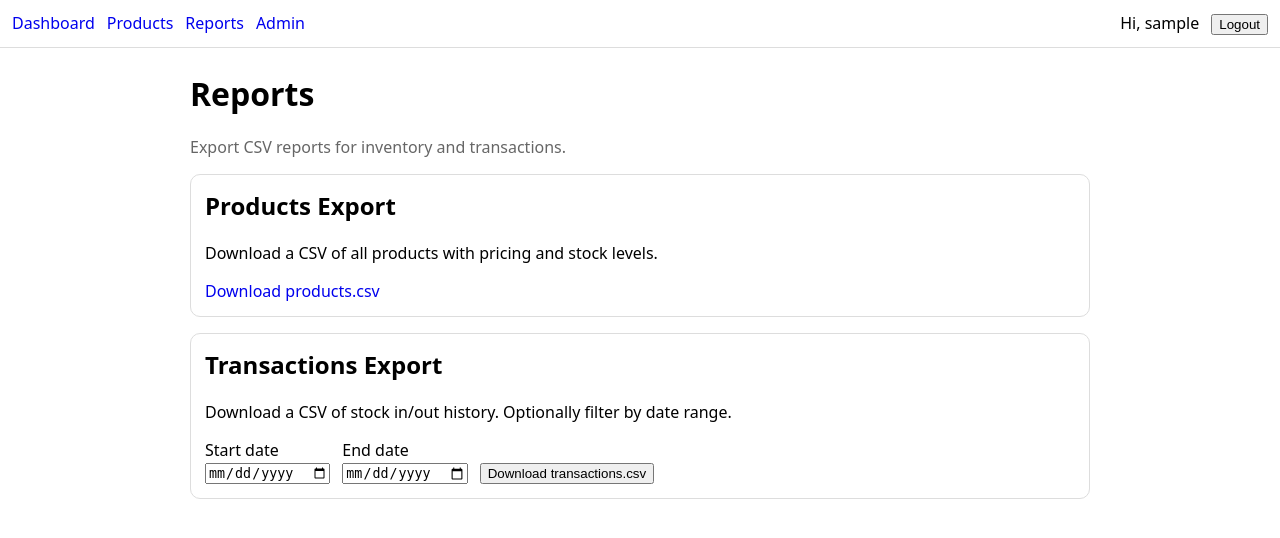
After one commit to JaswinderJattana-gdev/Inventory-pro, a Django app: page /reports/ in a window 1280 px wide. The commit adds this page. Shown: the top 538 px of the page. Run offline with Django 5.2, Linux system fonts and the light colour scheme; the visitor is signed in with stand-in values (Sample User, id 1).

Commit message:
Reports page with CSV export for products and transactions

```diff
--- a/backend/inventory/urls.py
+++ b/backend/inventory/urls.py
@@ -9,4 +9,7 @@ urlpatterns = [
     path("products/<int:pk>/", views.product_detail, name="product_detail"),
     path("products/<int:pk>/edit/", views.product_update, name="product_update"),
     path("products/<int:pk>/stock/", views.stock_transaction, name="stock_transaction"),
+    path("reports/", views.reports_home, name="reports_home"),
+    path("reports/products.csv", views.export_products_csv, name="export_products_csv"),
+    path("reports/transactions.csv", views.export_transactions_csv, name="export_transactions_csv"),
 ]
--- a/backend/inventory/views.py
+++ b/backend/inventory/views.py
@@ -7,6 +7,11 @@ from django import forms
 from django.shortcuts import get_object_or_404, redirect, render
 from .forms import ProductForm
 from .models import Product, Category
+
+import csv
+from datetime import datetime
+from django.http import HttpResponse
+from django.utils.timezone import make_aware
 
 class StockTransactionForm(forms.ModelForm):
     class Meta:
@@ -134,3 +139,90 @@ def stock_transaction(request, pk):
         "inventory/stock_form.html",
         {"form": form, "product": product},
     )
+
+@login_required
+def reports_home(request):
+    # default range: last 30 days
+    return render(request, "inventory/reports_home.html")
+
+
+@login_required
+def export_products_csv(request):
+    response = HttpResponse(content_type="text/csv")
+    response["Content-Disposition"] = 'attachment; filename="products.csv"'
+
+    writer = csv.writer(response)
+    writer.writerow([
+        "SKU", "Name", "Category", "Cost", "Price",
+        "Qty On Hand", "Reorder Level", "Active", "Created", "Updated"
+    ])
+
+    qs = Product.objects.select_related("category").order_by("name")
+
+    for p in qs:
+        writer.writerow([
+            p.sku,
+            p.name,
+            p.category.name,
+            f"{p.cost:.2f}",
+            f"{p.price:.2f}",
+            p.quantity_on_hand,
+            p.reorder_level,
+            "Yes" if p.is_active else "No",
+            p.created_at.isoformat(),
+            p.updated_at.isoformat(),
+        ])
+
+    return response
+
+
+def _parse_date(value: str):
+    """
+    Parses YYYY-MM-DD into an aware datetime at 00:00 local time.
+    Returns None if empty/invalid.
+    """
+    if not value:
+        return None
+    try:
+        dt = datetime.strptime(value, "%Y-%m-%d")
+        return make_aware(dt)
+    except ValueError:
+        return None
+
+
+@login_required
+def export_transactions_csv(request):
+    # Optional filters
+    start = _parse_date(request.GET.get("start", ""))
+    end = _parse_date(request.GET.get("end", ""))
+
+    response = HttpResponse(content_type="text/csv")
+    response["Content-Disposition"] = 'attachment; filename="transactions.csv"'
+
+    writer = csv.writer(response)
+    writer.writerow([
+        "Date", "Type", "SKU", "Product",
+        "Quantity", "Reference", "Note", "User"
+    ])
+
+    qs = InventoryTransaction.objects.select_related("product", "created_by").order_by("-created_at")
+
+    if start:
+        qs = qs.filter(created_at__gte=start)
+    if end:
+        # include the entire end day by adding 1 day and using lt
+        qs = qs.filter(created_at__lt=end.replace(hour=23, minute=59, second=59))
+
+    for t in qs:
+        writer.writerow([
+            t.created_at.isoformat(),
+            t.transaction_type,
+            t.product.sku,
+            t.product.name,
+            t.quantity,
+            t.reference,
+            t.note,
+            t.created_by.username if t.created_by else "",
+        ])
+
+    return response
--- a/backend/templates/base.html
+++ b/backend/templates/base.html
@@ -11,6 +11,7 @@
   <nav style="padding:12px;border-bottom:1px solid #ddd;display:flex;gap:12px;">
     <a href="/">Dashboard</a>
     <a href="{% url 'inventory:product_list' %}">Products</a>
+    <a href="{% url 'inventory:reports_home' %}">Reports</a>
     <a href="/admin/">Admin</a>
     {% if user.is_authenticated %}
       <span style="margin-left:auto;">Hi, {{ user.username }}</span>
--- /dev/null
+++ b/backend/templates/inventory/reports_home.html
@@ -0,0 +1,30 @@
+{% extends "base.html" %}
+{% block title %}Reports - Inventory Pro{% endblock %}
+
+{% block content %}
+<h1>Reports</h1>
+<p style="color:#666;">Export CSV reports for inventory and transactions.</p>
+
+<section style="border:1px solid #ddd; border-radius:10px; padding:14px; margin-bottom:16px;">
+  <h2 style="margin-top:0;">Products Export</h2>
+  <p>Download a CSV of all products with pricing and stock levels.</p>
+  <a href="{% url 'inventory:export_products_csv' %}">Download products.csv</a>
+</section>
+
+<section style="border:1px solid #ddd; border-radius:10px; padding:14px;">
+  <h2 style="margin-top:0;">Transactions Export</h2>
+  <p>Download a CSV of stock in/out history. Optionally filter by date range.</p>
+
+  <form method="get" action="{% url 'inventory:export_transactions_csv' %}" style="display:flex; gap:12px; flex-wrap:wrap; align-items:end;">
+    <div>
+      <label>Start date</label><br/>
+      <input type="date" name="start" />
+    </div>
+    <div>
+      <label>End date</label><br/>
+      <input type="date" name="end" />
+    </div>
+    <button type="submit">Download transactions.csv</button>
+  </form>
+</section>
+{% endblock %}
```
